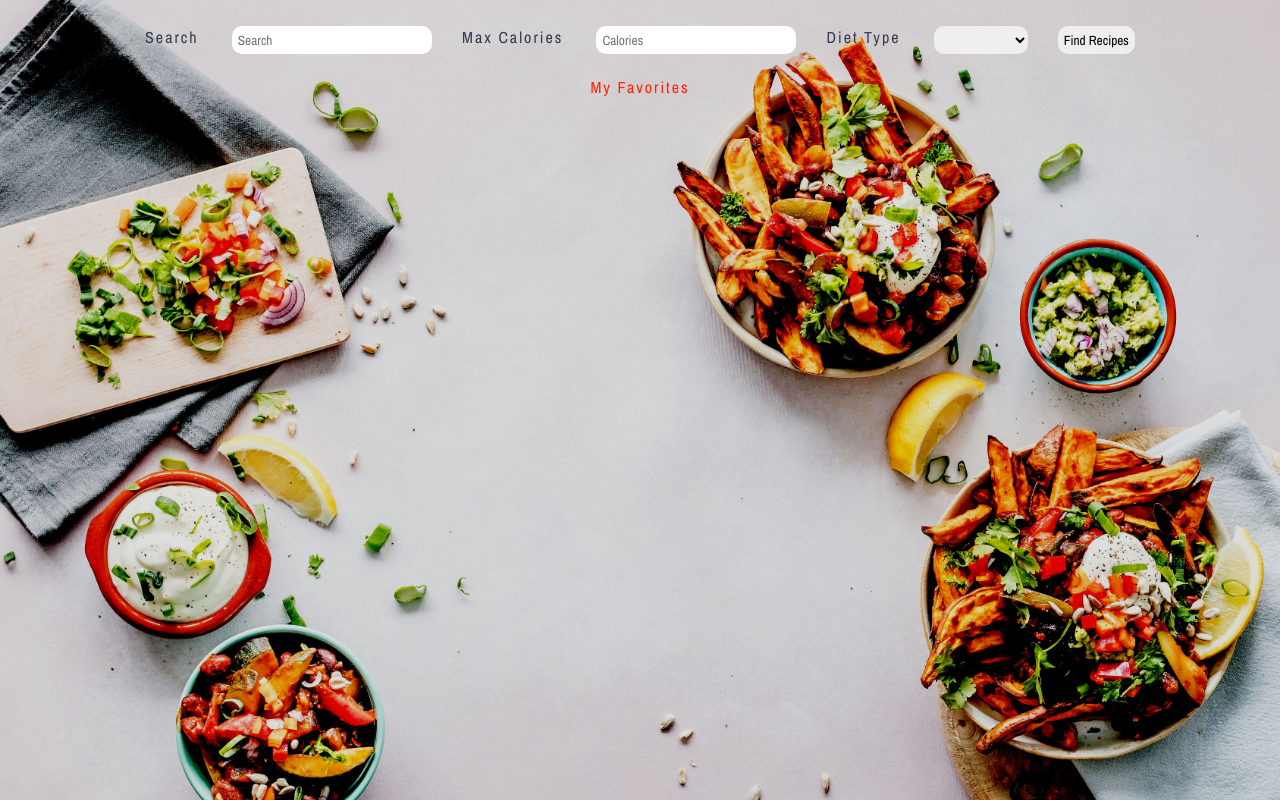
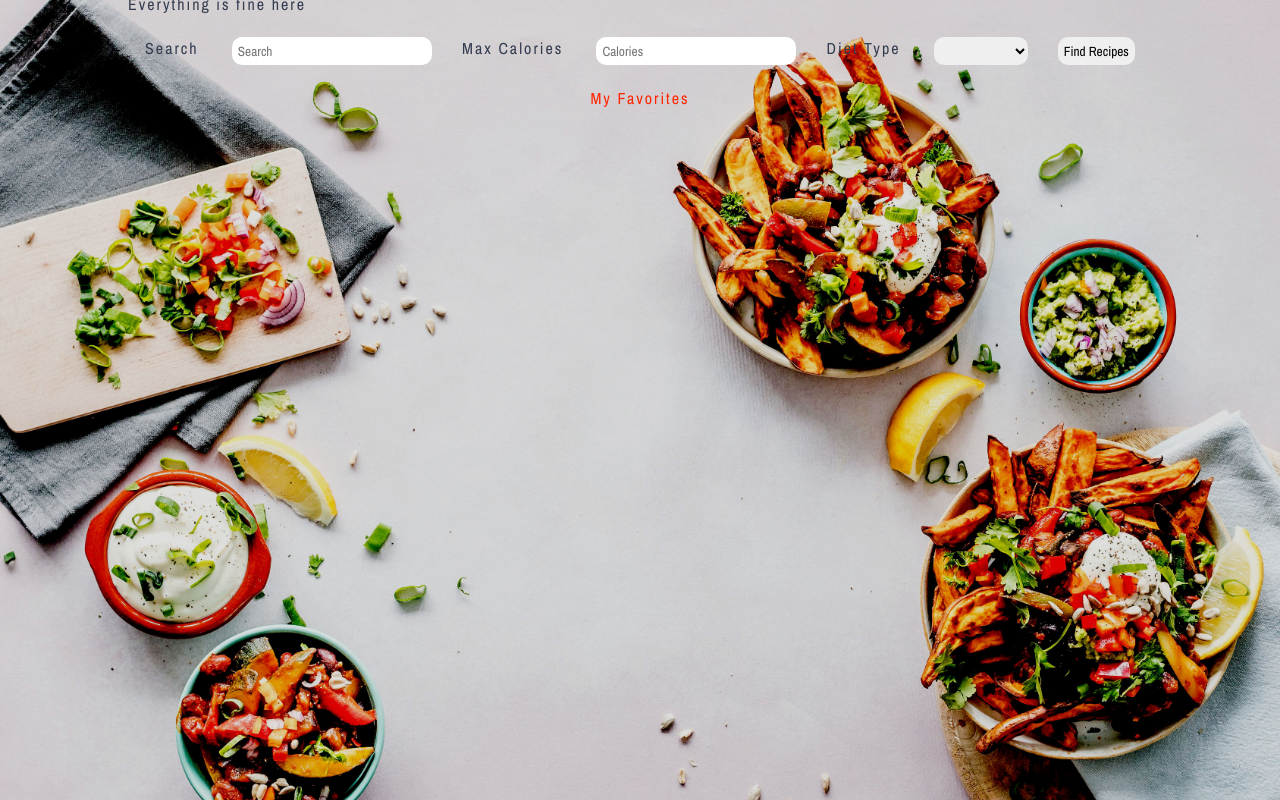
Before and after one commit to emilyBiegas/AngularGroupProject, an Angular app: page /search-criteria in a window 1280 px wide. Built offline with nearby package versions, Linux system fonts and the light colour scheme.

Commit message:
added p tag

```diff
--- a/src/app/search-criteria/search-criteria.component.html
+++ b/src/app/search-criteria/search-criteria.component.html
@@ -1,5 +1,6 @@
 <main [ngClass]="{ ' bod': backgroundImage }">
   <section>
+    <p>Everything is fine here</p>
     <form
       class="form"
       #searchForm="ngForm"
```
